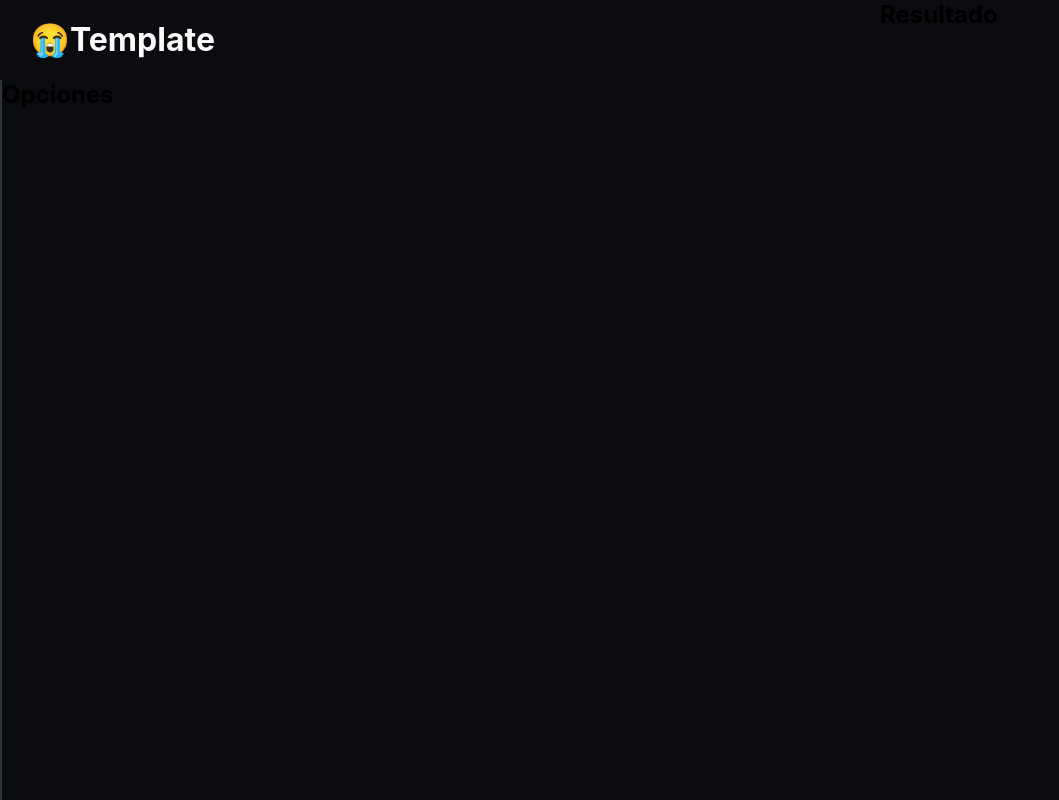
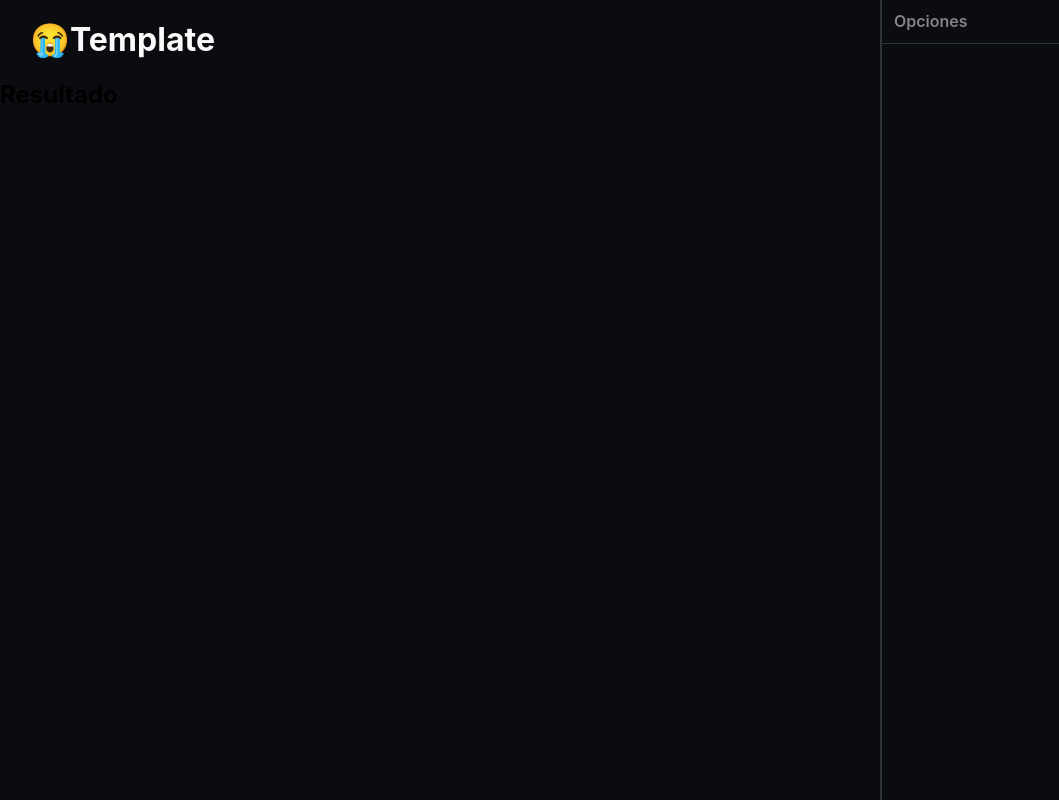
Before and after one commit to munozrc/truth-table-template, a React (Vite) app: page / in a window 1280 px wide. Shown: the whole page, without its empty margins (0-1059 px from the left). Built offline with nearby package versions, Linux system fonts and the light colour scheme.

Commit message:
add title panel options

```diff
--- a/src/views/Dashboard/PanelOptions/index.tsx
+++ b/src/views/Dashboard/PanelOptions/index.tsx
@@ -4,7 +4,9 @@ import styles from './styles.module.css'
 const PanelOptions: FC<{}> = () => {
   return (
     <section className={styles.wrapper}>
-      <h2>Opciones</h2>
+      <header className={styles.header}>
+        <h4 className={styles.header__title}>Opciones</h4>
+      </header>
     </section>
   )
 }
--- a/src/views/Dashboard/PanelOptions/styles.module.css
+++ b/src/views/Dashboard/PanelOptions/styles.module.css
@@ -1,5 +1,20 @@
 .wrapper {
-  grid-area: "options";
+  grid-area: options;
   background-color: #0a0c10;
   border-left: 2px solid #2d333b;
 }
+
+.header {
+  display: flex;
+  align-items: center;
+  width: 100%;
+  padding: 12px;
+  border-bottom: 1px solid #2d333b;
+}
+
+.header__title {
+  color: #fafafa;
+  opacity: 0.5;
+  line-height: 1.2;
+  font-weight: 600;
+}
```
